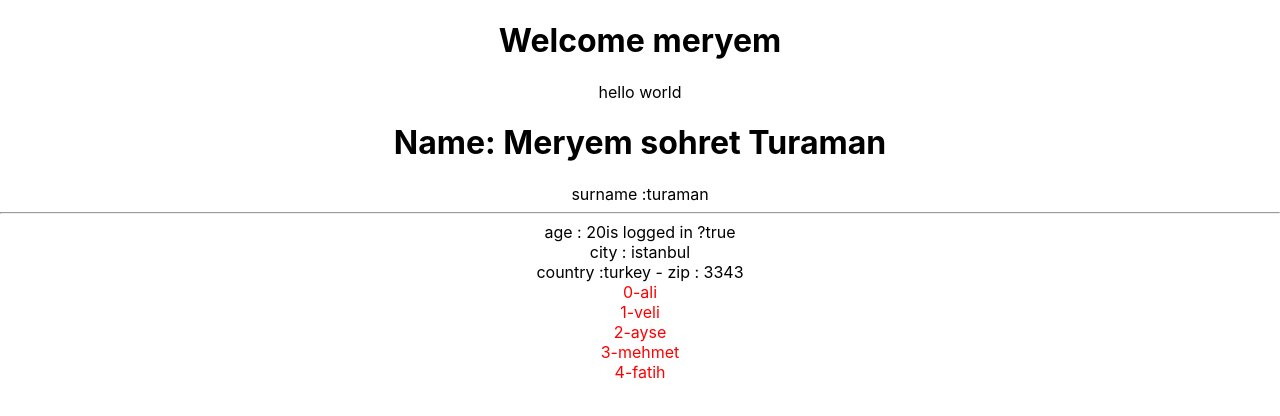
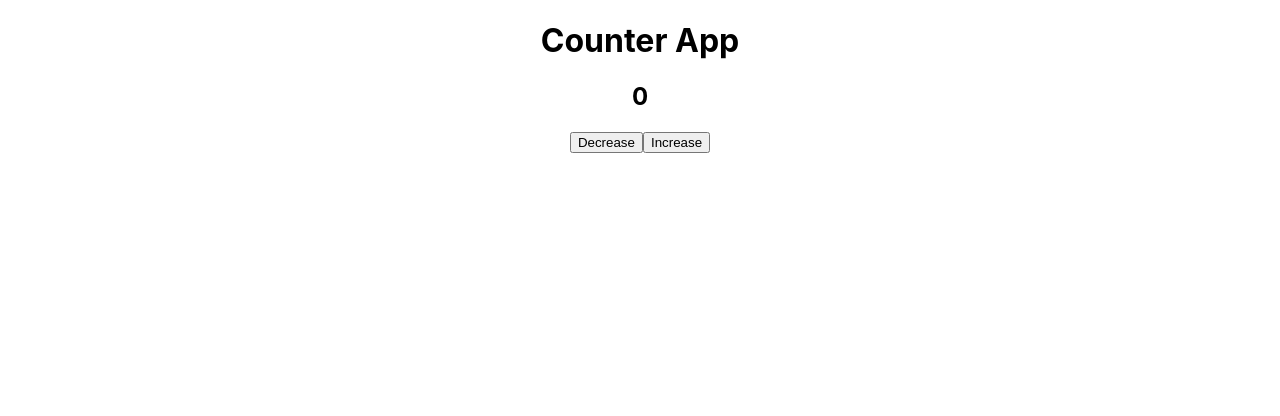
Before and after one commit to sohretturaman/react-course-patika, a React (Create React App) app in the folder practices1/: page / in a window 1280 px wide. Shown: the top 416 px of the page. Built offline with nearby package versions, Linux system fonts and the light colour scheme.

Commit message:
working with states

```diff
--- a/practices1/src/App.js
+++ b/practices1/src/App.js
@@ -1,28 +1,12 @@
 /** @format */
 
 import "./App.css";
-import User from "./components/User";
-
-const name = "meryem";
-const loggedIn = true;
+import Counter from "./components/Counter";
 
 function App() {
-  const adress = {
-    city: "istanbul",
-    country: "turkey",
-    zip: 3343,
-  };
   return (
     <div className="App">
-      {loggedIn ? <h1>Welcome {name}</h1> : <h1>Please log in</h1>}
-      hello world
-      <User
-        surname="turaman"
-        age={20}
-        isLoggedId={true}
-        friends={["ali", "veli", "ayse", "mehmet", "fatih"]}
-        adress={adress}
-      />
+      <Counter />
     </div>
   );
 }
--- /dev/null
+++ b/practices1/src/components/Counter.js
@@ -0,0 +1,18 @@
+/** @format */
+
+import { useState } from "react";
+
+function Counter() {
+  const [count, setCount] = useState(0);
+  return (
+    <div>
+      <h1>Counter App</h1>
+      <h2>{count} </h2>
+
+      <button onClick={() => setCount(count - 1)}>Decrease</button>
+      <button onClick={() => setCount(1)}>Increase</button>
+    </div>
+  );
+}
+
+export default Counter;
```
Also changed, not shown: practices1/src/components/jQuery-example.html (added, +22 -0 lines).
